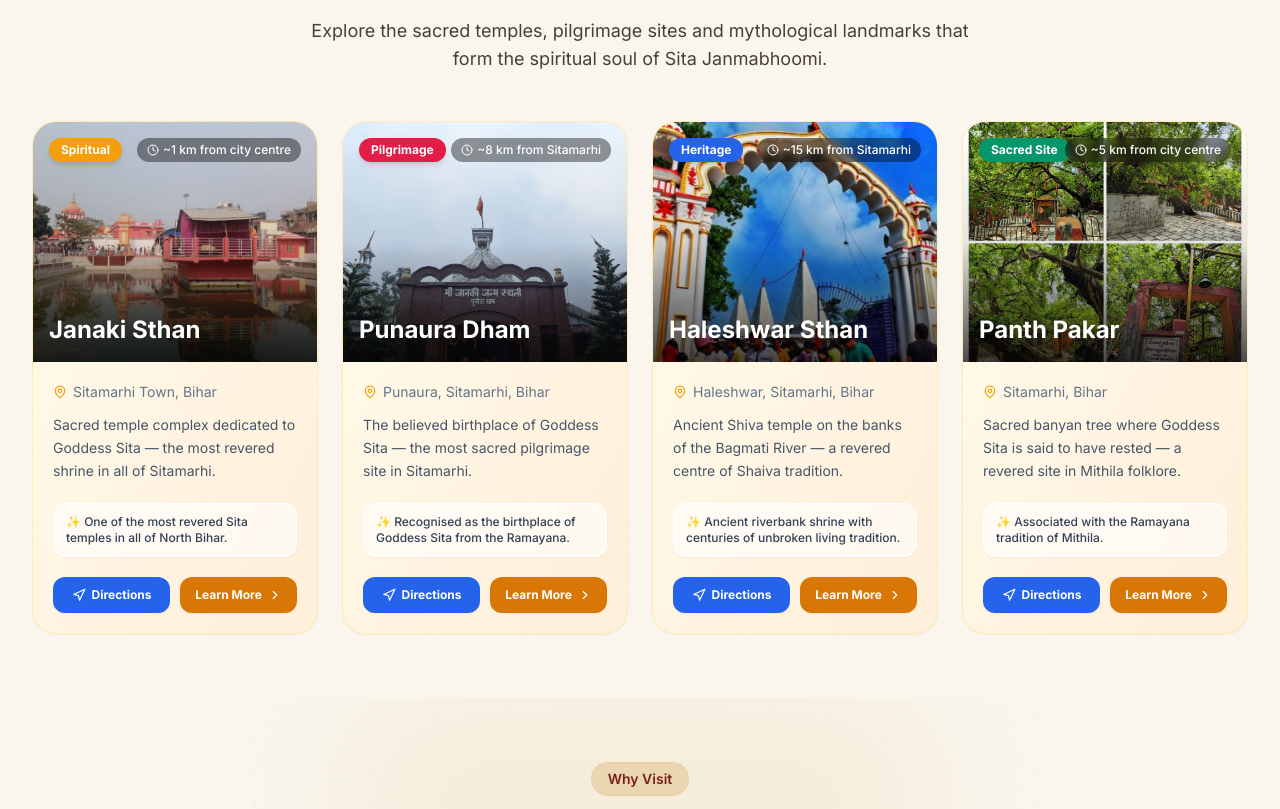
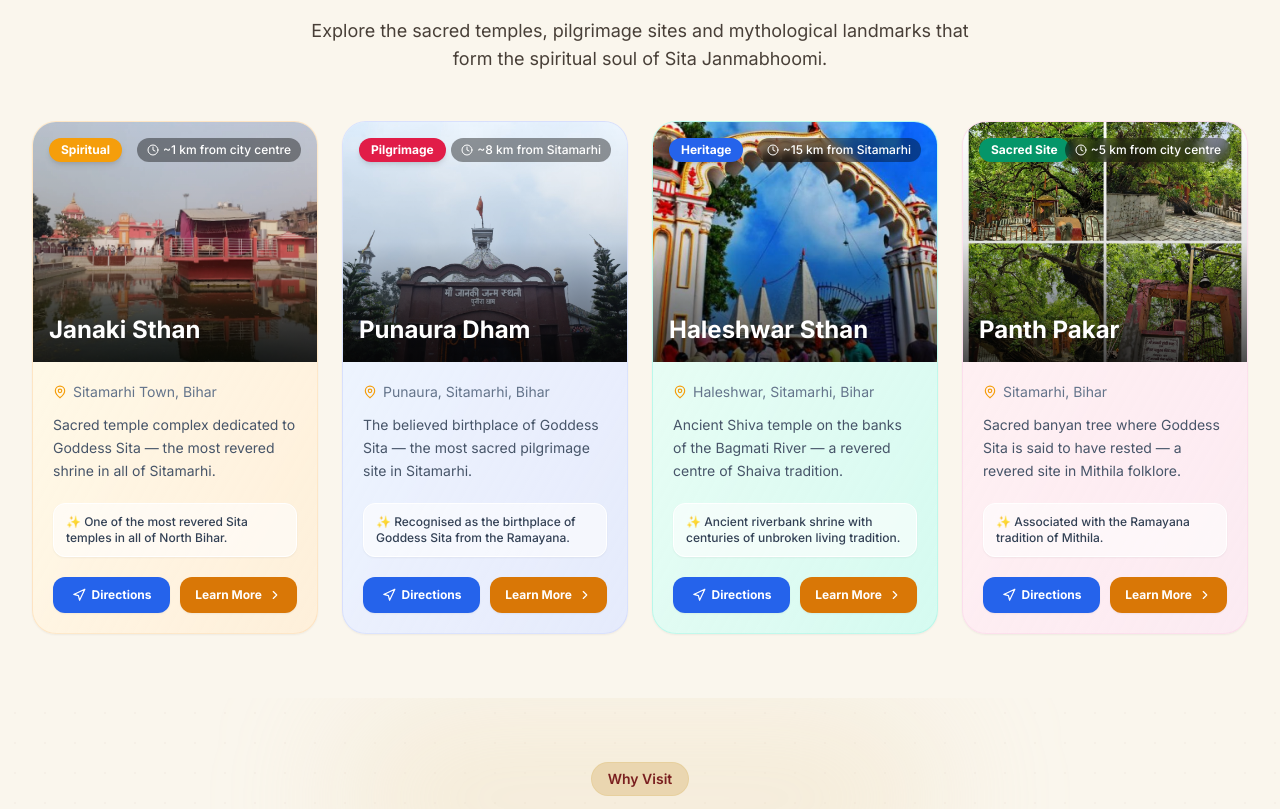
Before and after one commit to Ujjwallp/Sitamarhi_hometown_web, a React (Vite) app: page / in a window 1280 px wide. Shown: the part 1988-2797 px from the top of the page. Built offline with nearby package versions, Linux system fonts and the light colour scheme.

Commit message:
style: apply dynamic distinct pastel linear gradients to all cards in all sections

```diff
--- a/src/components/ui/culture-card.jsx
+++ b/src/components/ui/culture-card.jsx
@@ -4,7 +4,15 @@ import { Lightbulb } from 'lucide-react';
 
 export default function CultureCard({ item, index }) {
   const ref = useRef(null);
-  const isInView = useInView(ref, { once: true, margin: '-80px' });
+  const isInView = useInView(ref, { once: true, margin: '-50px' });
+
+  const gradients = [
+    'from-rose-50 to-pink-100/80 border-pink-200/50',
+    'from-amber-50 to-orange-100/80 border-orange-200/50',
+    'from-emerald-50 to-teal-100/80 border-teal-200/50',
+    'from-violet-50 to-purple-100/80 border-purple-200/50',
+  ];
+  const cardStyle = gradients[index % gradients.length];
 
   return (
     <motion.div
@@ -12,7 +20,7 @@ export default function CultureCard({ item, index }) {
       initial={{ opacity: 0, y: 40 }}
       animate={isInView ? { opacity: 1, y: 0 } : {}}
       transition={{ duration: 0.6, delay: index * 0.12, ease: 'easeOut' }}
-      className="group bg-gradient-to-br from-rose-50 to-pink-100/80 rounded-3xl overflow-hidden shadow-sm hover:shadow-md transition-all duration-300 hover:-translate-y-1 flex flex-col border border-rose-200/50 h-full"
+      className={`group bg-gradient-to-br ${cardStyle} rounded-3xl overflow-hidden shadow-sm hover:shadow-md transition-all duration-300 hover:-translate-y-1 flex flex-col border h-full`}
     >
       <div className="relative h-52 overflow-hidden">
         <img
--- a/src/components/ui/officer-card.jsx
+++ b/src/components/ui/officer-card.jsx
@@ -3,10 +3,18 @@ import { motion, useInView } from 'framer-motion';
 
 export default function OfficerCard({ officer, index }) {
   const ref = useRef(null);
-  const isInView = useInView(ref, { once: true, margin: '-60px' });
+  const isInView = useInView(ref, { once: true, margin: '-50px' });
 
-  const hasPhone = !!officer.phone;
-  const hasEmail = !!officer.email;
+  const hasPhone = officer.phone && officer.phone !== 'Available on official portal';
+  const hasEmail = officer.email && officer.email !== 'Available on official portal';
+
+  const gradients = [
+    'from-slate-50 to-blue-100/60 border-blue-200/50',
+    'from-emerald-50 to-teal-100/60 border-teal-200/50',
+    'from-orange-50 to-amber-100/60 border-amber-200/50',
+    'from-rose-50 to-pink-100/60 border-pink-200/50',
+  ];
+  const cardStyle = gradients[index % gradients.length];
 
   return (
     <motion.div
@@ -14,7 +22,7 @@ export default function OfficerCard({ officer, index }) {
       initial={{ opacity: 0, y: 40 }}
       animate={isInView ? { opacity: 1, y: 0 } : {}}
       transition={{ duration: 0.55, delay: index * 0.08, ease: 'easeOut' }}
-      className="group bg-gradient-to-br from-slate-50 to-blue-100/60 rounded-3xl overflow-hidden shadow-sm hover:shadow-md transition-all duration-300 hover:-translate-y-1 flex flex-col border border-blue-200/50"
+      className={`group bg-gradient-to-br ${cardStyle} rounded-3xl overflow-hidden shadow-sm hover:shadow-md transition-all duration-300 hover:-translate-y-1 flex flex-col border`}
     >
       <div className="bg-white/40 border-b border-white p-6 relative overflow-hidden flex flex-col items-center text-center">
         <div className="absolute top-0 right-0 w-28 h-28 bg-white/5 rounded-full -translate-y-10 translate-x-10" />
--- a/src/components/ui/place-card.jsx
+++ b/src/components/ui/place-card.jsx
@@ -4,7 +4,15 @@ import { MapPin, ChevronRight, Clock, Navigation } from 'lucide-react';
 
 export default function PlaceCard({ place, onLearnMore, index }) {
   const ref = useRef(null);
-  const isInView = useInView(ref, { once: true, margin: '-60px' });
+  const isInView = useInView(ref, { once: true, margin: '-50px' });
+
+  const gradients = [
+    'from-amber-50 to-orange-100/80 border-orange-200/50',
+    'from-blue-50 to-indigo-100/80 border-indigo-200/50',
+    'from-emerald-50 to-teal-100/80 border-teal-200/50',
+    'from-rose-50 to-pink-100/80 border-pink-200/50',
+  ];
+  const cardStyle = gradients[index % gradients.length];
 
   return (
     <motion.div
@@ -12,7 +20,7 @@ export default function PlaceCard({ place, onLearnMore, index }) {
       initial={{ opacity: 0, y: 40 }}
       animate={isInView ? { opacity: 1, y: 0 } : {}}
       transition={{ duration: 0.6, delay: index * 0.1, ease: 'easeOut' }}
-      className="group bg-gradient-to-br from-amber-50 to-orange-100/80 rounded-3xl overflow-hidden shadow-sm hover:shadow-md transition-all duration-300 hover:-translate-y-1 flex flex-col border border-amber-200/50"
+      className={`group bg-gradient-to-br ${cardStyle} rounded-3xl overflow-hidden shadow-sm hover:shadow-md transition-all duration-300 hover:-translate-y-1 flex flex-col border`}
     >
       <div className="relative h-60 overflow-hidden">
         <img
--- a/src/pages/home/sections/blocks.jsx
+++ b/src/pages/home/sections/blocks.jsx
@@ -22,9 +22,9 @@ const blocks = [
 ];
 
 const SUBDIVISION_COLORS = {
-  Sitamarhi: { bg: 'bg-[#7A1F1F]', text: 'text-white', border: 'border-[#5a1515]', dot: 'bg-white' },
-  Bairgania: { bg: 'bg-[#0F766E]', text: 'text-white', border: 'border-[#0a5c56]', dot: 'bg-white' },
-  Pupri:     { bg: 'bg-[#1E40AF]', text: 'text-white', border: 'border-[#1a358f]', dot: 'bg-white' },
+  Sitamarhi: { bg: 'bg-[#7A1F1F]', text: 'text-white', border: 'border-[#5a1515]', dot: 'bg-white', gradient: 'from-blue-50 to-indigo-100/80 border-indigo-200/50' },
+  Bairgania: { bg: 'bg-[#0F766E]', text: 'text-white', border: 'border-[#0a5c56]', dot: 'bg-white', gradient: 'from-emerald-50 to-teal-100/80 border-teal-200/50' },
+  Pupri:     { bg: 'bg-[#1E40AF]', text: 'text-white', border: 'border-[#1a358f]', dot: 'bg-white', gradient: 'from-amber-50 to-orange-100/80 border-orange-200/50' },
 };
 
 function BlockCard({ block, index }) {
@@ -38,7 +38,7 @@ function BlockCard({ block, index }) {
       initial={{ opacity: 0, y: 20 }}
       animate={isInView ? { opacity: 1, y: 0 } : {}}
       transition={{ duration: 0.45, delay: (index % 8) * 0.05, ease: 'easeOut' }}
-      className="group bg-gradient-to-br from-amber-50 via-orange-50 to-[#FFE4B5] border border-devotional-gold/30 rounded-2xl p-5 hover:shadow-lg hover:-translate-y-1 transition-all duration-300 relative overflow-hidden"
+      className={`group bg-gradient-to-br ${colors.gradient} border rounded-2xl p-5 hover:shadow-lg hover:-translate-y-1 transition-all duration-300 relative overflow-hidden`}
     >
       <div className="absolute top-3 right-3 w-7 h-7 bg-devotional-secondary/60 border border-devotional-gold/15 rounded-full flex items-center justify-center">
         <span className="text-xs font-bold text-devotional-maroon">{(index + 1).toString().padStart(2, '0')}</span>
--- a/src/pages/home/sections/hero.jsx
+++ b/src/pages/home/sections/hero.jsx
@@ -76,10 +76,18 @@ export default function Hero() {
             <div className="grid grid-cols-2 sm:grid-cols-4 gap-4 max-w-2xl">
               {stats.map((stat, idx) => {
                 const icons = ['👥', '🏛️', '👥', '🏡'];
+                const gradients = [
+                  'from-blue-50/95 to-indigo-100/90 border-indigo-200/50',
+                  'from-emerald-50/95 to-teal-100/90 border-teal-200/50',
+                  'from-amber-50/95 to-orange-100/90 border-orange-200/50',
+                  'from-rose-50/95 to-pink-100/90 border-pink-200/50',
+                ];
+                const cardStyle = gradients[idx % gradients.length];
+
                 return (
                   <div
                     key={stat.label}
-                    className="bg-gradient-to-br from-amber-50/95 to-orange-100/90 border border-devotional-gold/40 rounded-3xl p-4 text-center hover:-translate-y-1.5 hover:shadow-lg transition-all duration-300 shadow-md flex flex-col items-center justify-between"
+                    className={`bg-gradient-to-br ${cardStyle} border rounded-3xl p-4 text-center hover:-translate-y-1.5 hover:shadow-lg transition-all duration-300 shadow-md flex flex-col items-center justify-between`}
                   >
                     <div className="text-devotional-gold text-lg mb-2 select-none">{icons[idx]}</div>
                     <div className="flex-grow flex flex-col justify-center">
--- a/src/pages/home/sections/history.jsx
+++ b/src/pages/home/sections/history.jsx
@@ -9,11 +9,19 @@ function HeritageNode({ item, index }) {
   const Icon = item.icon;
   const isLeft = index % 2 === 0;
 
+  const gradients = [
+    'from-[#FFF8ED] to-amber-100/80 border-amber-200/50',
+    'from-rose-50 to-pink-100/80 border-pink-200/50',
+    'from-cyan-50 to-sky-100/80 border-sky-200/50',
+    'from-emerald-50 to-teal-100/80 border-teal-200/50',
+  ];
+  const cardStyle = gradients[index % gradients.length];
+
   return (
     <div className="w-full flex flex-col md:flex-row items-center relative my-4 md:my-3">
       <div className={`w-full md:w-1/2 flex justify-center ${isLeft ? 'md:justify-end md:pr-12' : 'md:order-2 md:justify-start md:pl-12'}`}>
         <div className="w-full max-w-md px-4">
-          <div className="bg-gradient-to-br from-[#FFF8ED] to-amber-100/80 border border-amber-200/50 rounded-3xl p-6 shadow-sm hover:shadow-md hover:-translate-y-1 transition-all duration-300 relative group">
+          <div className={`bg-gradient-to-br ${cardStyle} border rounded-3xl p-6 shadow-sm hover:shadow-md hover:-translate-y-1 transition-all duration-300 relative group`}>
             <div className={`w-12 h-12 bg-white rounded-xl flex items-center justify-center shadow-sm mb-4 ${isLeft ? 'md:ml-auto md:mr-0' : 'md:mr-auto md:ml-0'} group-hover:shadow transition-shadow`}>
               <Icon className="w-6 h-6 text-devotional-maroon" />
             </div>
--- a/src/pages/home/sections/why-visit.jsx
+++ b/src/pages/home/sections/why-visit.jsx
@@ -9,8 +9,8 @@ const reasons = [
     description:
       'Sitamarhi is the most revered birthplace of Goddess Sita — the divine consort of Lord Ram and the embodiment of grace, courage, and devotion. Visiting Punaura Dham and Janaki Sthan is a once-in-a-lifetime spiritual experience for devotees of the Ramayana tradition.',
     gradient: 'from-amber-400 to-orange-500',
-    lightBg: 'bg-amber-50',
-    border: 'border-amber-100',
+    cardGradient: 'from-amber-50 to-orange-100/80',
+    border: 'border-amber-200/50',
     hoverBorder: 'hover:border-amber-300',
     textAccent: 'text-amber-600',
     stat: '∞ Spiritual Significance',
@@ -21,8 +21,8 @@ const reasons = [
     description:
       'The Mithila kingdom, ruled by the philosopher-king Janaka, was one of the great centres of learning, philosophy, and culture in ancient India. Its traditions of Nyaya philosophy, Maithili literature, and the Tirhuta script endure to this day across Bihar and Nepal.',
     gradient: 'from-purple-500 to-violet-700',
-    lightBg: 'bg-purple-50',
-    border: 'border-purple-100',
+    cardGradient: 'from-purple-50 to-violet-100/80',
+    border: 'border-purple-200/50',
     hoverBorder: 'hover:border-purple-300',
     textAccent: 'text-purple-600',
     stat: '3000+ Years of History',
@@ -33,8 +33,8 @@ const reasons = [
     description:
       'Sitamarhi forms the centrepiece of the Sita Parikrama circuit — a deeply meaningful pilgrimage route connecting Punaura Dham, Janaki Sthan, Haleshwar Sthan, and Panth Pakar. The circuit is especially vibrant during Ram Navami, Navratri, and Vivah Panchami.',
     gradient: 'from-emerald-500 to-teal-700',
-    lightBg: 'bg-emerald-50',
-    border: 'border-emerald-100',
+    cardGradient: 'from-emerald-50 to-teal-100/80',
+    border: 'border-emerald-200/50',
     hoverBorder: 'hover:border-emerald-300',
     textAccent: 'text-emerald-600',
     stat: '4 Sacred Sites',
@@ -45,8 +45,8 @@ const reasons = [
     description:
       "Experience Madhubani art — one of India's most celebrated folk traditions with a GI tag — along with Chhath Puja, Maithili music, and the vibrant festivals of the Mithila region. Sitamarhi offers a living encounter with a culture that has flourished for over three millennia.",
     gradient: 'from-rose-500 to-pink-700',
-    lightBg: 'bg-rose-50',
-    border: 'border-rose-100',
+    cardGradient: 'from-rose-50 to-pink-100/80',
+    border: 'border-rose-200/50',
     hoverBorder: 'hover:border-rose-300',
     textAccent: 'text-rose-600',
     stat: '3000+ Years of Culture',
@@ -64,7 +64,7 @@ function ReasonCard({ reason, index }) {
       initial={{ opacity: 0, y: 40 }}
       animate={isInView ? { opacity: 1, y: 0 } : {}}
       transition={{ duration: 0.6, delay: index * 0.12, ease: 'easeOut' }}
-      className={`group ${reason.lightBg} border ${reason.border} ${reason.hoverBorder} rounded-3xl p-7 hover:shadow-xl transition-all duration-400 hover:-translate-y-1.5 flex flex-col relative overflow-hidden`}
+      className={`group bg-gradient-to-br ${reason.cardGradient} border ${reason.border} ${reason.hoverBorder} rounded-3xl p-7 hover:shadow-xl transition-all duration-400 hover:-translate-y-1.5 flex flex-col relative overflow-hidden`}
     >
       <div className={`absolute -top-8 -right-8 w-28 h-28 bg-gradient-to-br ${reason.gradient} opacity-10 rounded-full group-hover:opacity-20 transition-opacity`} />
       <div className={`w-14 h-14 bg-gradient-to-br ${reason.gradient} rounded-2xl flex items-center justify-center mb-5 shadow-md group-hover:scale-110 transition-transform duration-300`}>
```
Also changed, not shown: src/pages/home/sections/emergency.jsx (+8 -1 lines).
